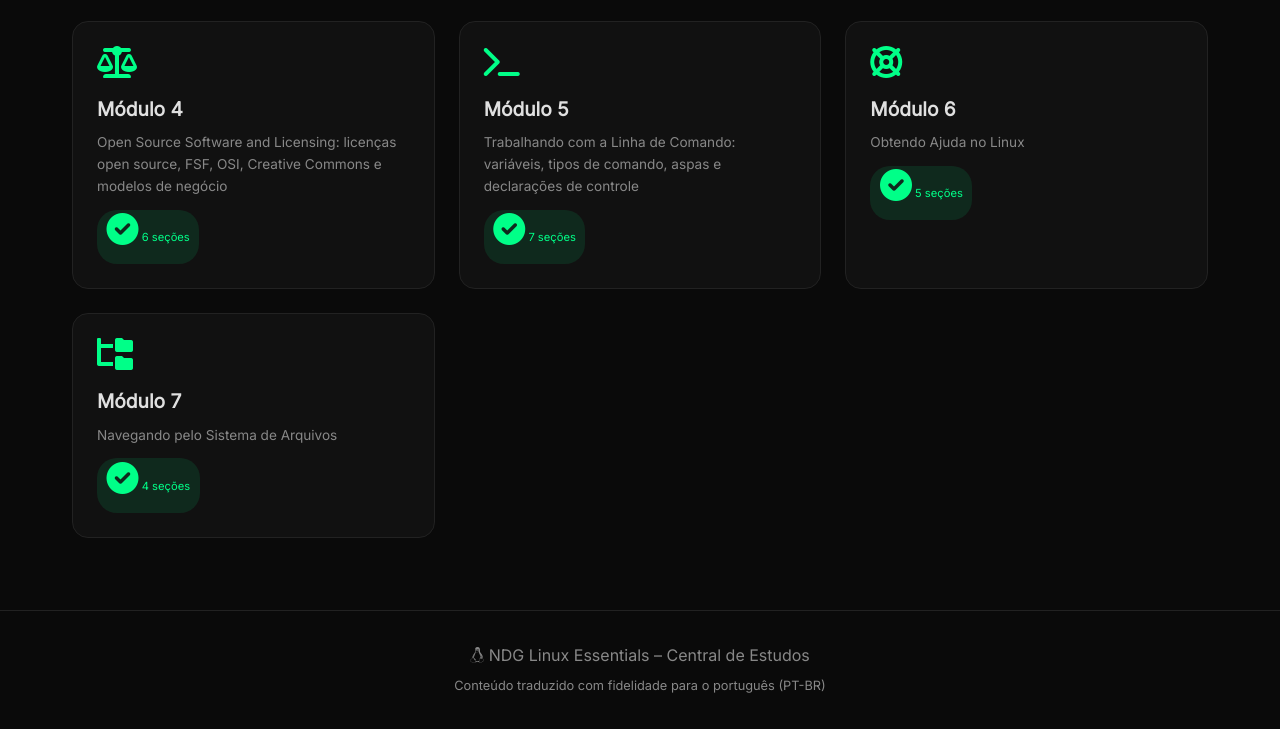
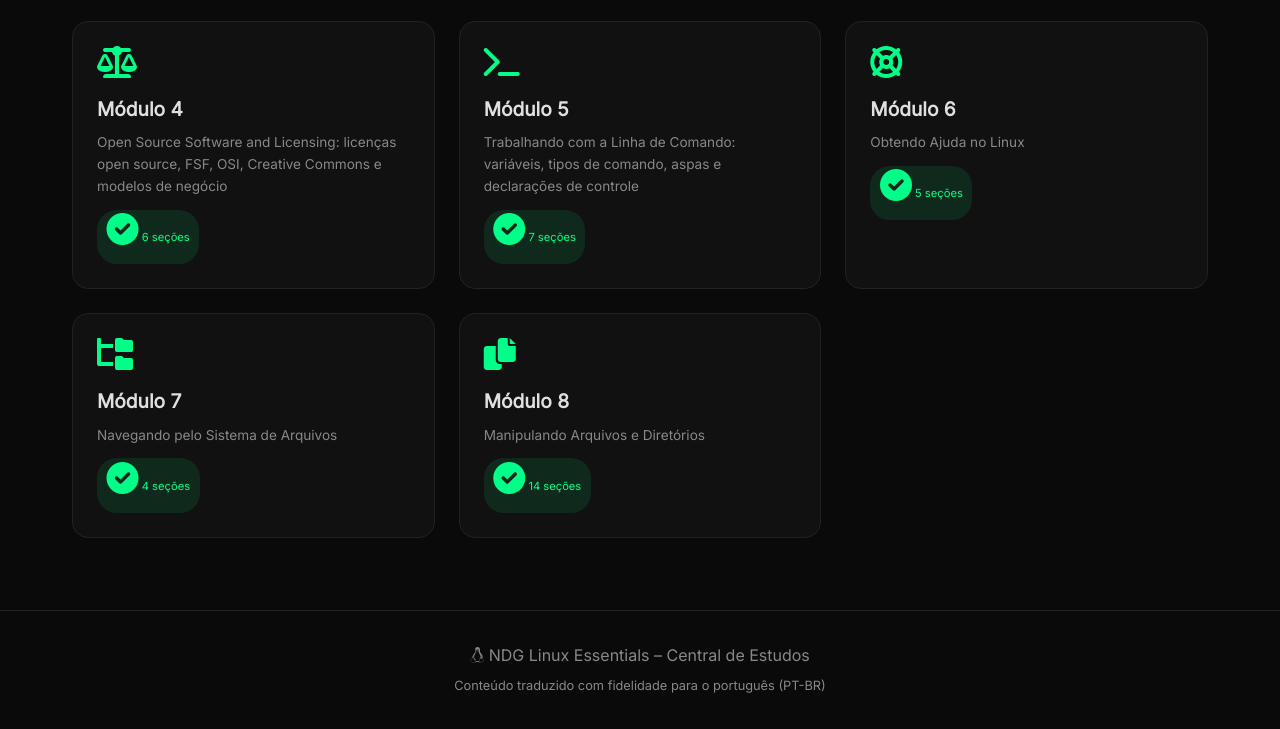
Before and after one commit to alfredo-allan/NDGLinuxEssentials, a plain HTML site: page index.html in a window 1280 px wide. Shown: the part 1239-1968 px from the top of the page. Drawn offline with Linux system fonts and the light colour scheme.

Commit message:
modulo 8

```diff
--- a/index.html
+++ b/index.html
@@ -511,6 +511,12 @@
             <p>Navegando pelo Sistema de Arquivos</p>
             <span class="module-badge"> <i class="fas fa-check-circle"></i> 4 seções </span>
           </a>
+          <a href="pages/modulo_8.html" class="module-card">
+            <i class="fas fa-copy"></i>
+            <h3>Módulo 8</h3>
+            <p>Manipulando Arquivos e Diretórios</p>
+            <span class="module-badge"> <i class="fas fa-check-circle"></i> 14 seções </span>
+          </a>
         </div>
       </section>
     </div>
```
